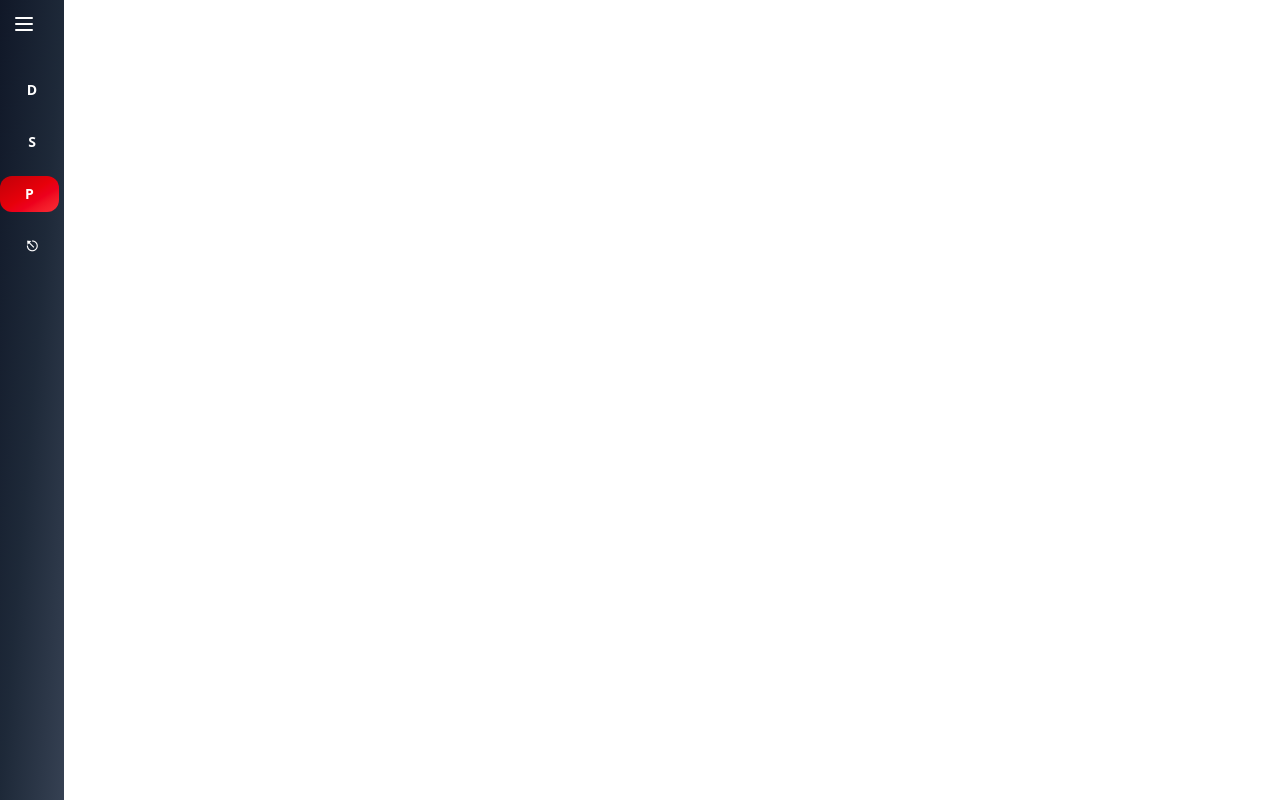
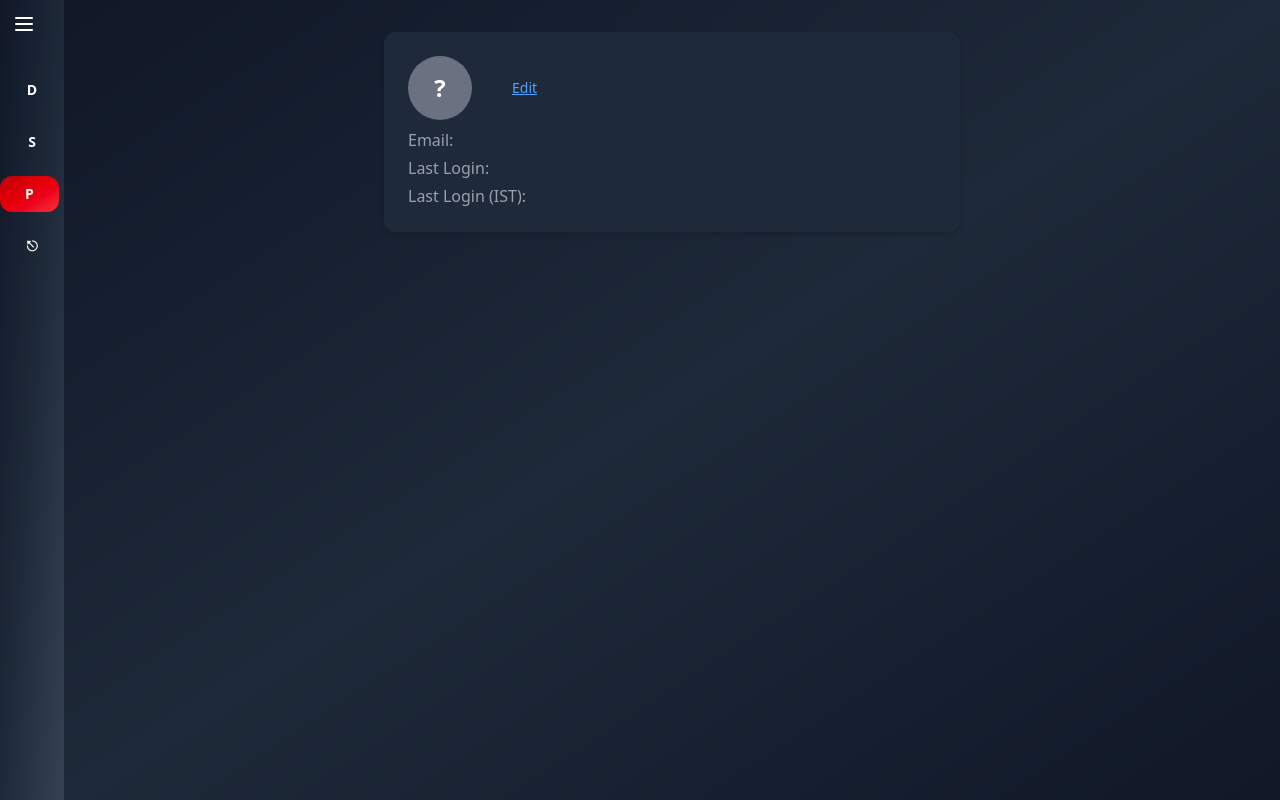
Before and after one commit to Tiyas04/Search-Movie-Web-App, a React (Vite) app: page /profile in a window 1280 px wide. Built offline with nearby package versions, Linux system fonts and the light colour scheme; no server answers.

Commit message:
DataBase Setup

```diff
--- a/src/pages/login.jsx
+++ b/src/pages/login.jsx
@@ -1,9 +1,11 @@
 import { useState } from "react";
 import { NavLink, useNavigate } from "react-router-dom";
 import { getAuth, signInWithEmailAndPassword } from "firebase/auth";
+import { getDatabase, ref, set, update } from "firebase/database";
 import { app } from "../components/firebase";
 
 const auth = getAuth(app);
+const db = getDatabase(app);
 
 const Login = () => {
   const [Email, SetEmail] = useState("");
@@ -22,7 +24,16 @@ const Login = () => {
         Password
       );
       const user = userCredential.user;
-      console.log(user);
+      const nowUTC = new Date();
+    const istOffset = 5.5 * 60 * 60 * 1000;
+    const istTime = new Date(nowUTC.getTime() + istOffset);
+    const istString = istTime.toLocaleString("en-IN", {
+      timeZone: "Asia/Kolkata",
+      hour12: true,
+    });
+
+    // Store in database
+    await set(ref(db, `users/${user.uid}/lastLoginIST`), istString);
       navigate("/dashboard");
     } catch (error) {
       const errorMessage = error.message;
--- a/src/pages/profile.jsx
+++ b/src/pages/profile.jsx
@@ -1,14 +1,108 @@
-import SlideBar from "../components/slidebar"
+import { useEffect, useState } from "react";
+import { getAuth, onAuthStateChanged, updateProfile } from "firebase/auth";
+import { app } from "../components/firebase";
+import { getDatabase,get, ref, set } from "firebase/database";
+import SlideBar from "../components/slidebar";
 
-const Profile =() =>{
-    return(
-        <div className="flex flex-row">
-            <SlideBar />
-            <div>
+const auth = getAuth(app);
+const db = getDatabase(app);
 
+const Profile = () => {
+  const [user, setUser] = useState(null);
+  const [name, setName] = useState("");
+  const [editing, setEditing] = useState(false);
+  const [lastLogin, setLastLogin] = useState("");
+  const [lastLoginIST, setLastLoginIST] = useState("");
+
+  useEffect(() => {
+    const unsubscribe = onAuthStateChanged(auth, async (currentUser) => {
+      if (currentUser) {
+        setUser(currentUser);
+        setName(currentUser.displayName || "");
+        setLastLogin(currentUser.metadata.lastSignInTime || "N/A");
+      }
+       const snapshot = await get(ref(db, `users/${currentUser.uid}/lastLoginIST`));
+      if (snapshot.exists()) {
+        setLastLoginIST(snapshot.val());
+      }
+    });
+    return () => unsubscribe();
+  }, []);
+
+  const saveName = async () => {
+    if (!user) {
+      alert("User not authenticated.");
+      return;
+    }
+
+    try {
+      await updateProfile(user, { displayName: name });
+      await set(ref(db, `users/${user.uid}/displayName`), name);
+      setEditing(false);
+      alert("Name updated successfully.");
+    } catch (error) {
+      alert("Failed to update name: " + error.message);
+    }
+  };
+
+  const getBgColor = (letter) => {
+    const colors = {
+      A: "bg-red-500",
+      B: "bg-blue-500",
+      C: "bg-green-500",
+      D: "bg-yellow-500",
+      E: "bg-purple-500",
+      F: "bg-pink-500",
+    };
+    return colors[letter.toUpperCase()] || "bg-gray-500";
+  };
+
+  const initial = name?.charAt(0)?.toUpperCase() || "?";
+
+  return (
+    <div className="flex flex-row min-h-screen">
+      <SlideBar />
+      <div className="flex-1 p-8 text-white bg-gradient-to-br from-gray-900 via-gray-800 to-gray-900">
+        <div className="max-w-xl mx-auto bg-gray-800 rounded-xl p-6 shadow-md">
+          <div className="flex items-center gap-4">
+            <div
+              className={`w-16 h-16 text-2xl font-bold rounded-full flex items-center justify-center text-white ${getBgColor(initial)}`}
+            >
+              {initial}
             </div>
+            {editing ? (
+              <>
+                <input
+                  className="bg-gray-700 p-2 rounded text-white"
+                  value={name}
+                  onChange={(e) => setName(e.target.value)}
+                />
+                <button
+                  onClick={saveName}
+                  className="bg-green-600 px-4 py-2 rounded text-white font-semibold ml-2"
+                >
+                  Save
+                </button>
+              </>
+            ) : (
+              <>
+                <h2 className="text-2xl font-semibold">{name}</h2>
+                <button
+                  onClick={() => setEditing(true)}
+                  className="text-sm text-blue-400 underline ml-2"
+                >
+                  Edit
+                </button>
+              </>
+            )}
+          </div>
+          <p className="text-gray-400 mt-2">Email: {user?.email}</p>
+          <p className="text-gray-400 mt-1">Last Login: {lastLogin}</p>
+          <p className="text-gray-400 mt-1">Last Login (IST): {lastLoginIST}</p>
         </div>
-    )
-}
+      </div>
+    </div>
+  );
+};
 
 export default Profile;
--- a/src/pages/signup.jsx
+++ b/src/pages/signup.jsx
@@ -6,10 +6,12 @@ import {
   GoogleAuthProvider,
   signInWithPopup,
 } from "firebase/auth";
+import { getDatabase, ref, set } from "firebase/database";
 import { app } from "../components/firebase";
 
 const Auth = getAuth(app);
 const provider = new GoogleAuthProvider();
+const db = getDatabase(app);
 
 const SignUp = () => {
   const [Name, SetName] = useState("");
@@ -29,7 +31,13 @@ const SignUp = () => {
         Password
       );
       const user = userCredential.user;
-      console.log(user);
+      await updateProfile(user, {
+        displayName: Name,
+      });
+      await set(ref(db, `users/${user.uid}`), {
+        displayName: Name,
+        email: user.email,
+      });
       navigate("/dashboard");
     } catch (error) {
       const errorMessage = error.message;
```
